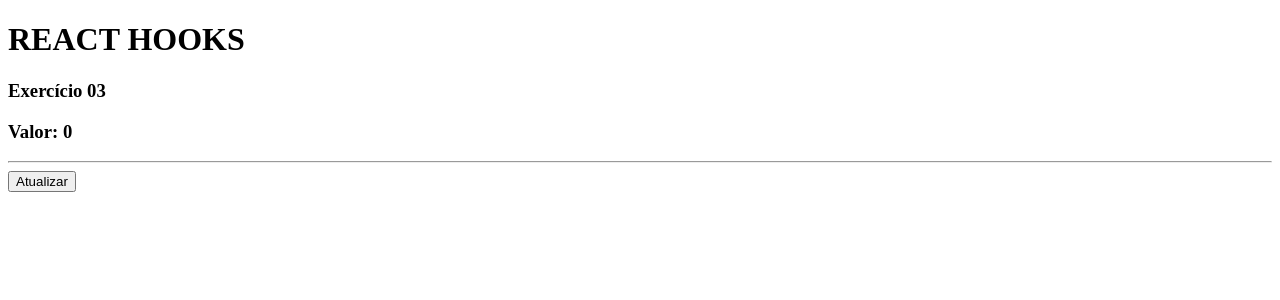
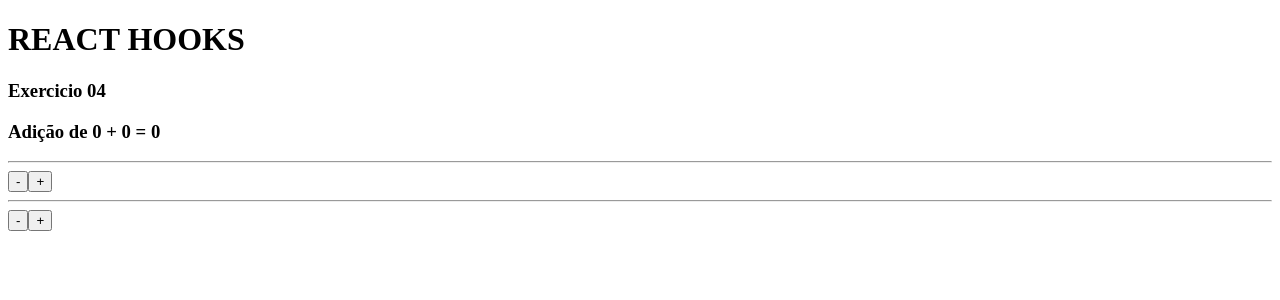
Before and after one commit to AlexFeitoza/react_next_hooks, a React (Vite) app: page / in a window 1280 px wide. Shown: the top 300 px of the page. Built offline with nearby package versions, Linux system fonts and the light colour scheme.

Commit message:
hooks_06

```diff
--- a/src/App.jsx
+++ b/src/App.jsx
@@ -3,7 +3,7 @@
 //import HookState02 from "./components/UseState_02"
 //import HookState03 from "./components/UseState_03"
 //import HookState04 from "./components/UseState_04"
-import HookState05 from "./components/UseState_05"
+import HookState06 from "./components/UseState_06"
 
 
 
@@ -17,7 +17,8 @@
           {/*<HookState02 /> */}
           {/*<HookState03 /> */}
           {/*<HookState04 /> */}
-          <HookState05 />
+          {/*<HookState05 /> */}
+          <HookState06 />
         </>
     )
 }
--- /dev/null
+++ b/src/components/UseState_06.jsx
@@ -0,0 +1,39 @@
+import { useState } from "react";
+import Hookstate_06a from "./UseState_06a";
+
+
+const Hookstate06 = () => {
+
+    const [valor1, setValor1] = (useState)(0)
+    const [valor2, setValor2] = (useState)(0)
+
+    function decValor1() {
+        setValor1( old => old - 5)
+    }
+
+    function incValor1() {
+        setValor1( old => old + 5)
+    }
+
+    function decValor2() {
+        setValor2( old => old - 10)
+    }
+
+    function incValor2() {
+        setValor2( old => old + 10)
+    }
+
+    return (
+        <>
+            <h3>Exercicio 04</h3>
+            <h3>Adição de {valor1} + {valor2} = <strong>{valor1 + valor2}</strong></h3>
+            <hr />
+            <Hookstate_06a funcaoDec={decValor1} funcaoInc={incValor1}/>
+            <hr />
+            <Hookstate_06a funcaoDec={decValor2} funcaoInc={incValor2}/>
+
+        </>
+    )
+}
+
+export default Hookstate06
--- /dev/null
+++ b/src/components/UseState_06a.jsx
@@ -0,0 +1,19 @@
+import PropTypes from 'prop-types'
+
+const Hookstate_06a = ({funcaoDec, funcaoInc}) => {
+
+
+    return(
+        <>
+            <button onClick={funcaoDec}>-</button>
+            <button onClick={funcaoInc}>+</button>
+        </>
+    )
+}
+
+Hookstate_06a.propTypes = {
+    funcaoDec: PropTypes.func.isRequired,
+    funcaoInc: PropTypes.func.isRequired
+}
+
+export default Hookstate_06a
```
